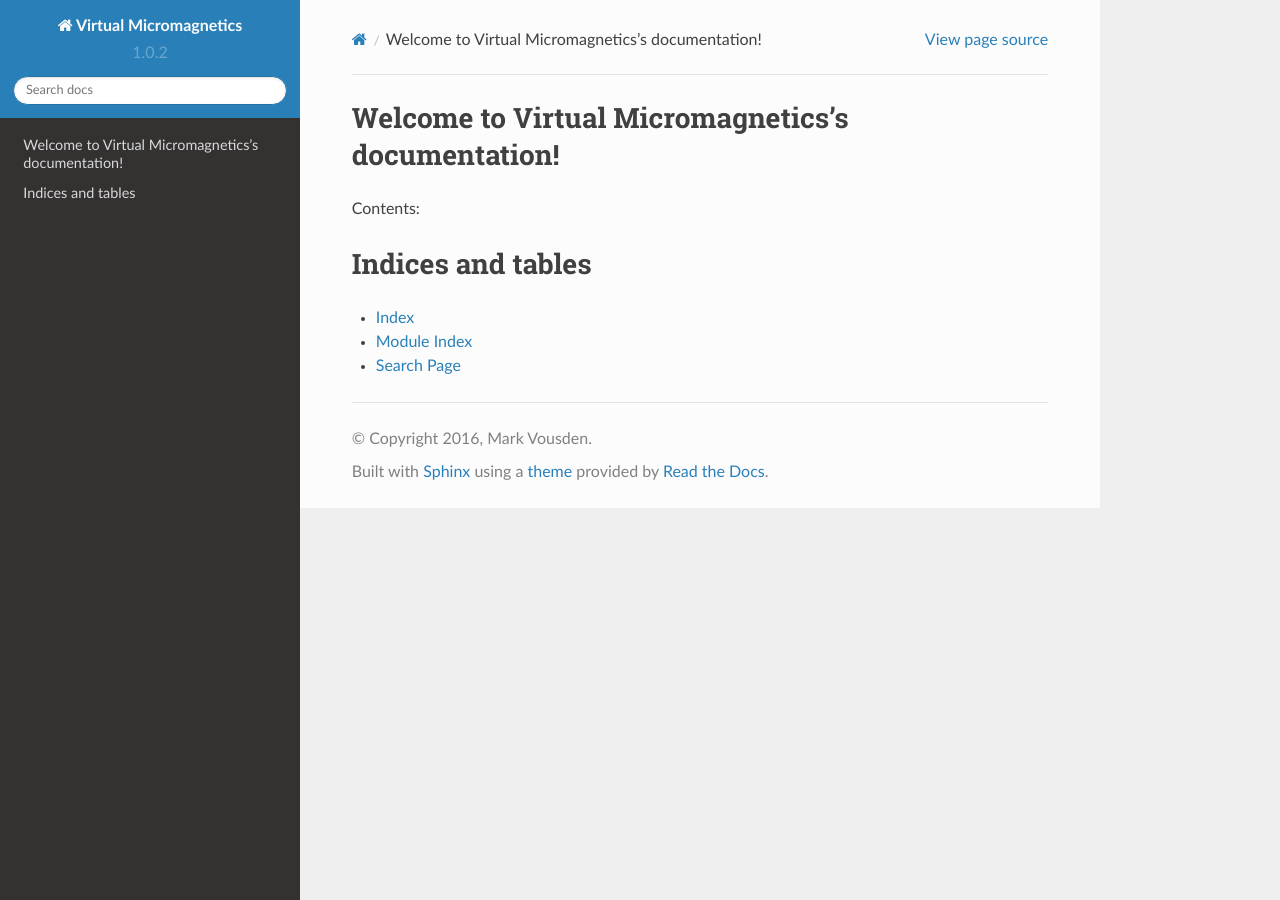
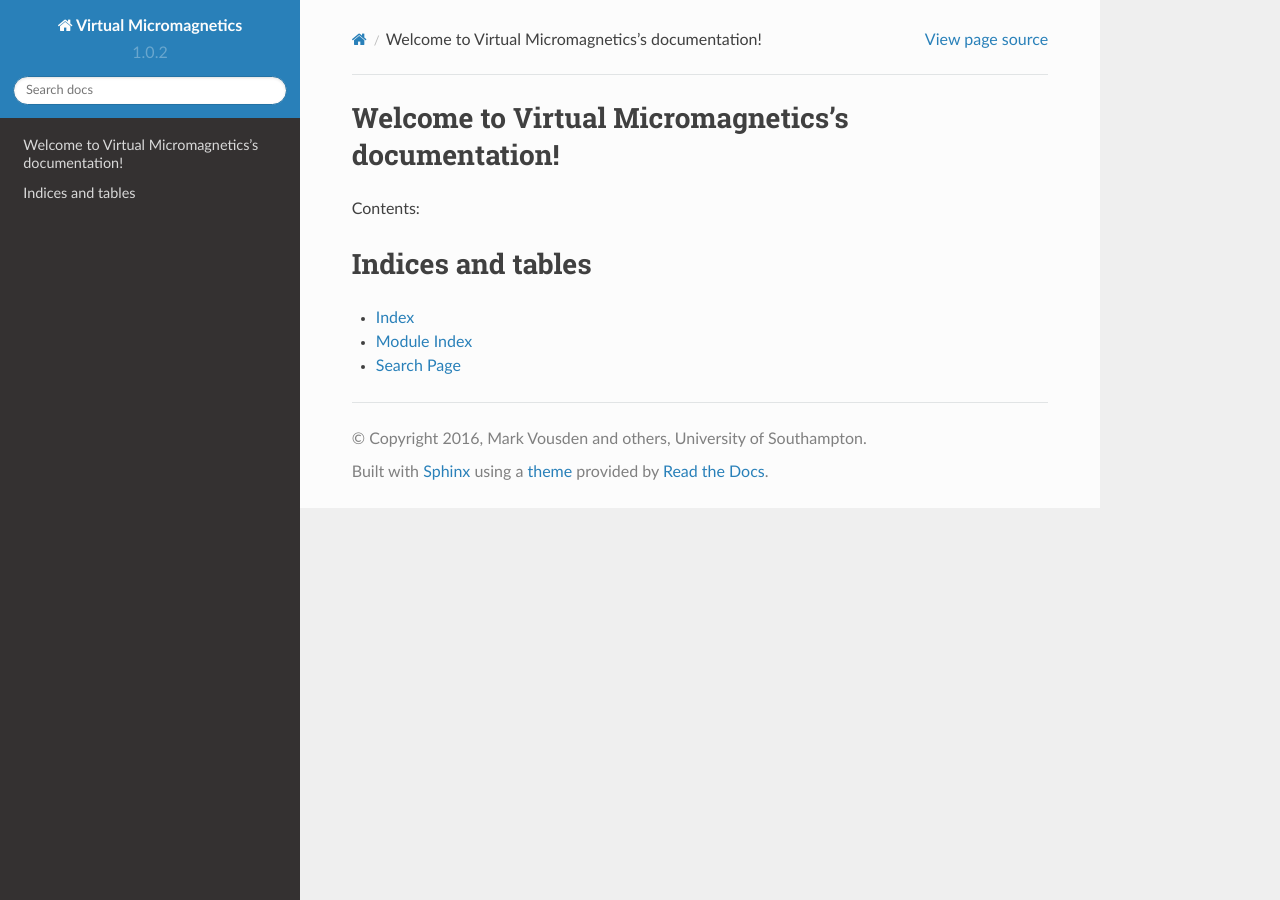
Before and after one commit to computationalmodelling/virtualmicromagnetics, a Sphinx documentation site: the page built from docs/index.rst, in a window 1280 px wide. Built offline with Sphinx 7.4.7 and the Read the Docs theme 2.0.0, drawn with Linux system fonts in a browser that asks for light colours.

Commit message:
DOC-026: Change affiliation.

```diff
--- a/docs/conf.py
+++ b/docs/conf.py
@@ -52,8 +52,8 @@ master_doc = 'index'
 
 # General information about the project.
 project = u'Virtual Micromagnetics'
-copyright = u'2016, Mark Vousden'
-author = u'Mark Vousden'
+copyright = u'2016, Mark Vousden and others, University of Southampton'
+author = u'Mark Vousden and others'
 
 # The version info for the project you're documenting, acts as replacement for
 # |version| and |release|, also used in various other places throughout the
```
